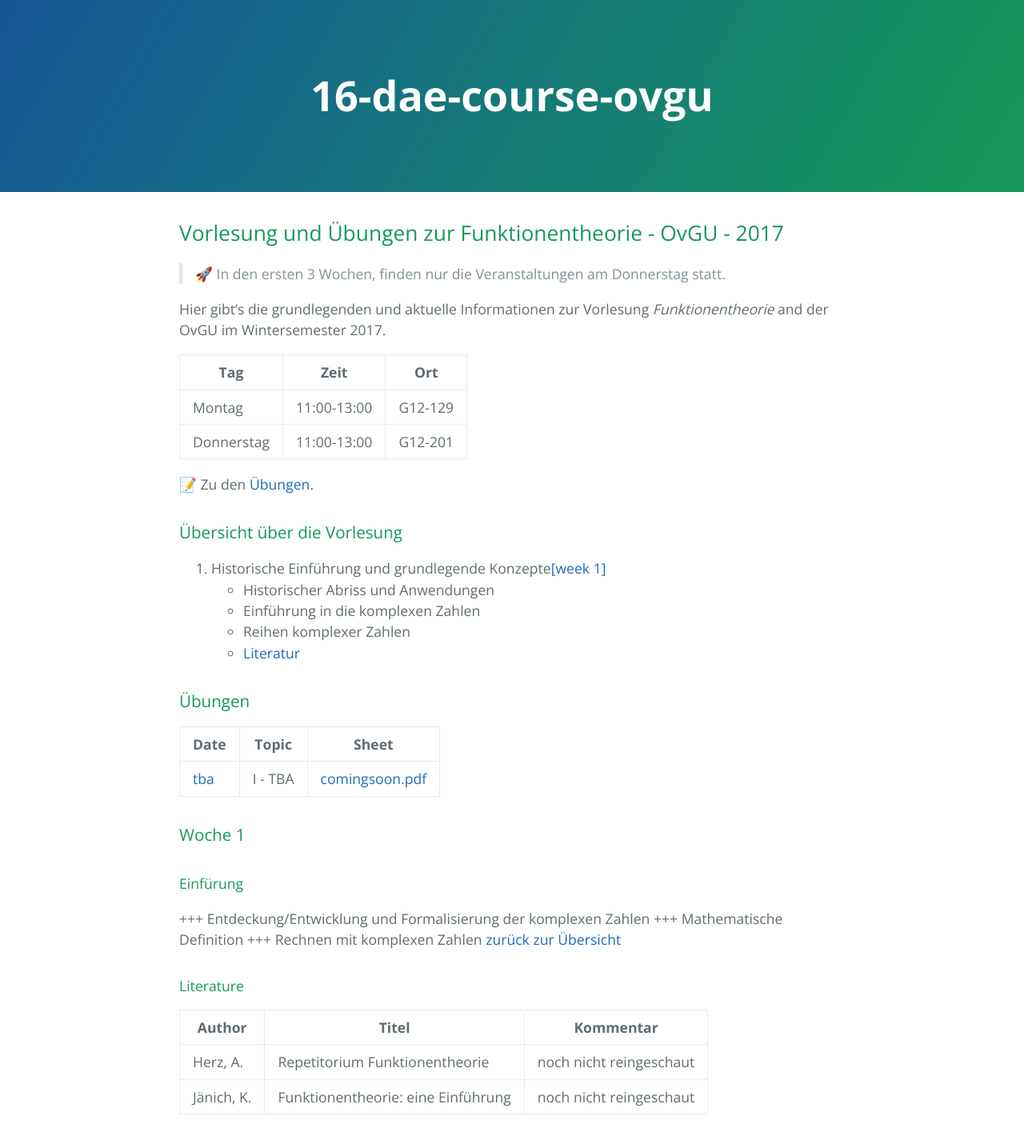
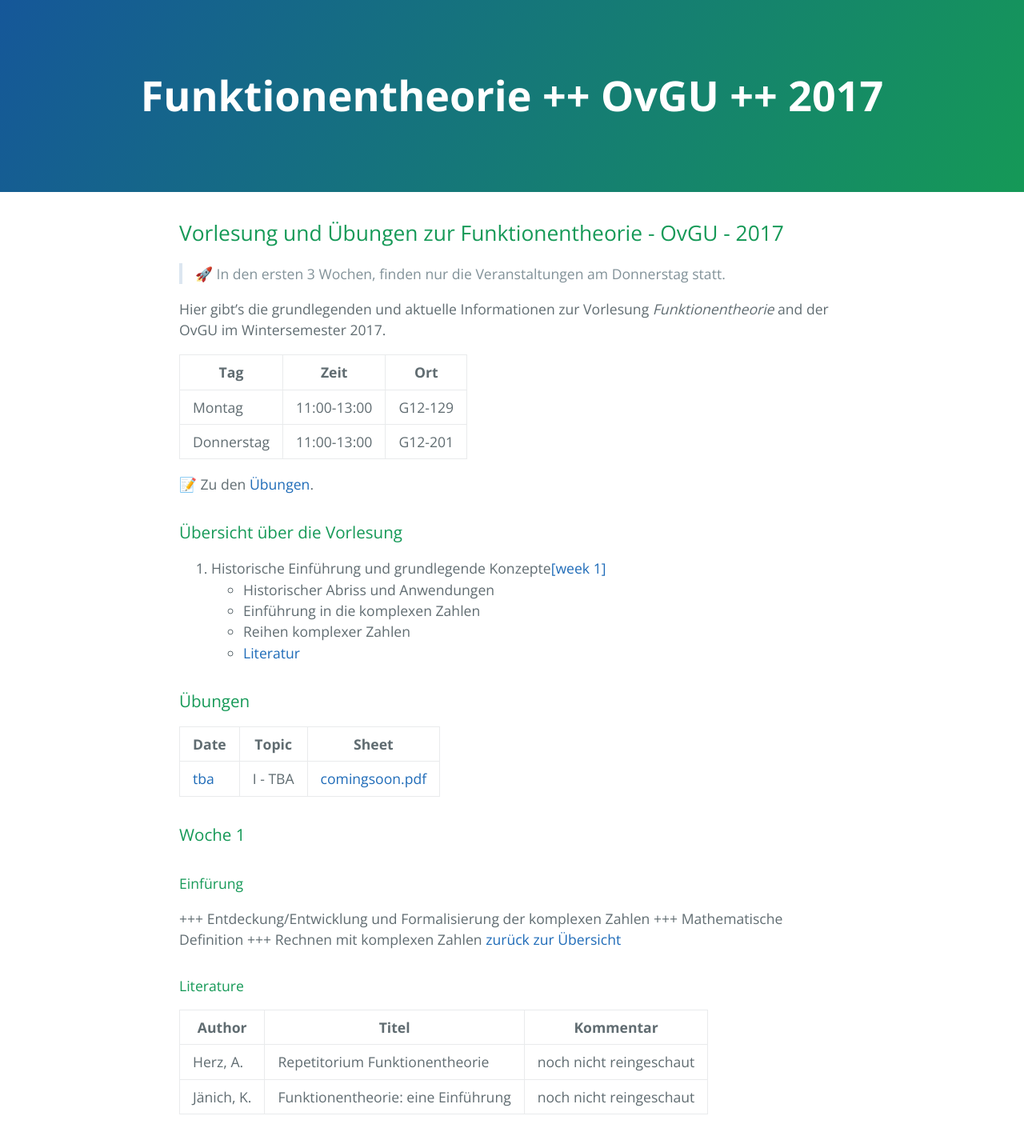
Before and after one commit to highlando/17-funktionentheorie-ovgu, a Jekyll site: the page built from index.md, in a window 1280 px wide. Shown: the whole page at 80% size. Built offline with Jekyll 4.4.1, drawn with Linux system fonts in a browser that asks for light colours; emoji names are drawn with the system emoji font; our own code applies the rules of GitHub Pages for plain Markdown files.

Commit message:
name upd

```diff
--- a/_layouts/index.html
+++ b/_layouts/index.html
@@ -2,7 +2,7 @@
 <html lang="en-us">
   <head>
     <meta charset="UTF-8">
-    <title>16-dae-course-ovgu by highlando</title>
+    <title>Funktionentheorie ++ OvGU ++ 2017</title>
     <meta name="viewport" content="width=device-width, initial-scale=1">
     <link rel="stylesheet" type="text/css" href="stylesheets/normalize.css" media="screen">
     <link href='https://fonts.googleapis.com/css?family=Open+Sans:400,700' rel='stylesheet' type='text/css'>
@@ -11,7 +11,7 @@
   </head>
   <body>
     <section class="page-header">
-      <h1 class="project-name">16-dae-course-ovgu</h1>
+      <h1 class="project-name">Funktionentheorie ++ OvGU ++ 2017</h1>
       <!-- <h2 class="project-tagline"></h2>
       <a href="https://github.com/highlando/16-dae-course-ovgu" class="btn">View on GitHub</a>
       <a href="https://github.com/highlando/16-dae-course-ovgu/zipball/master" class="btn">Download .zip</a>
```
